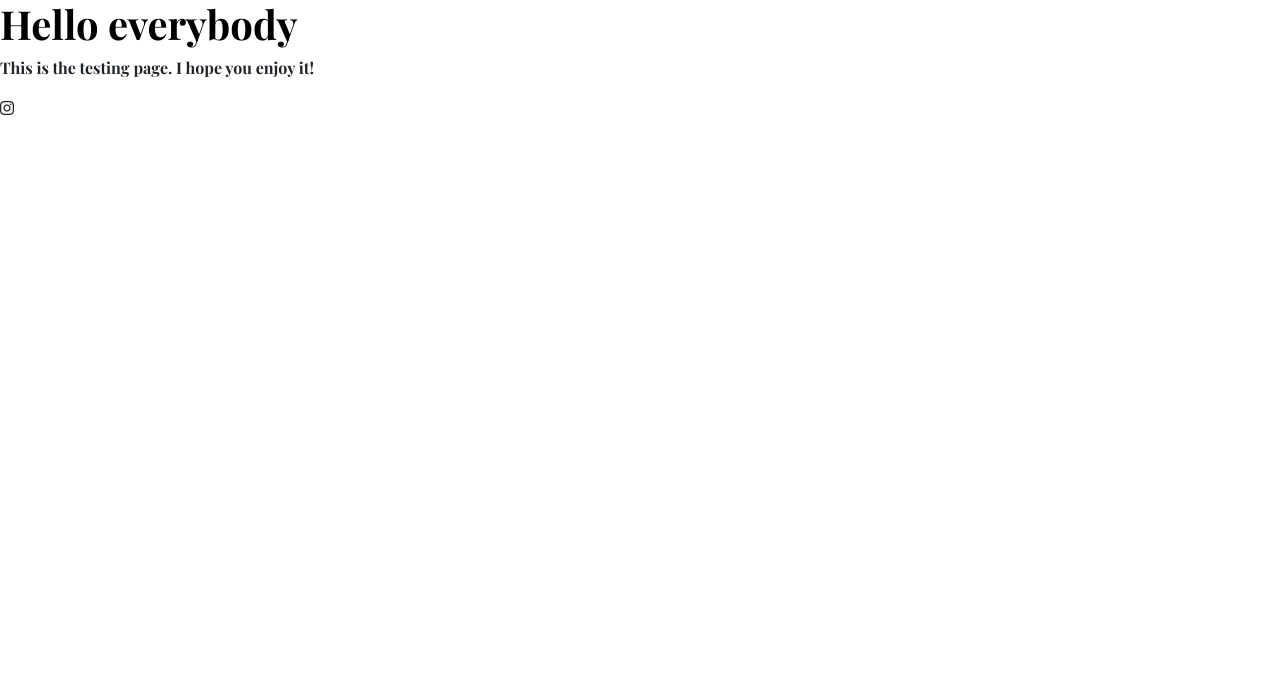
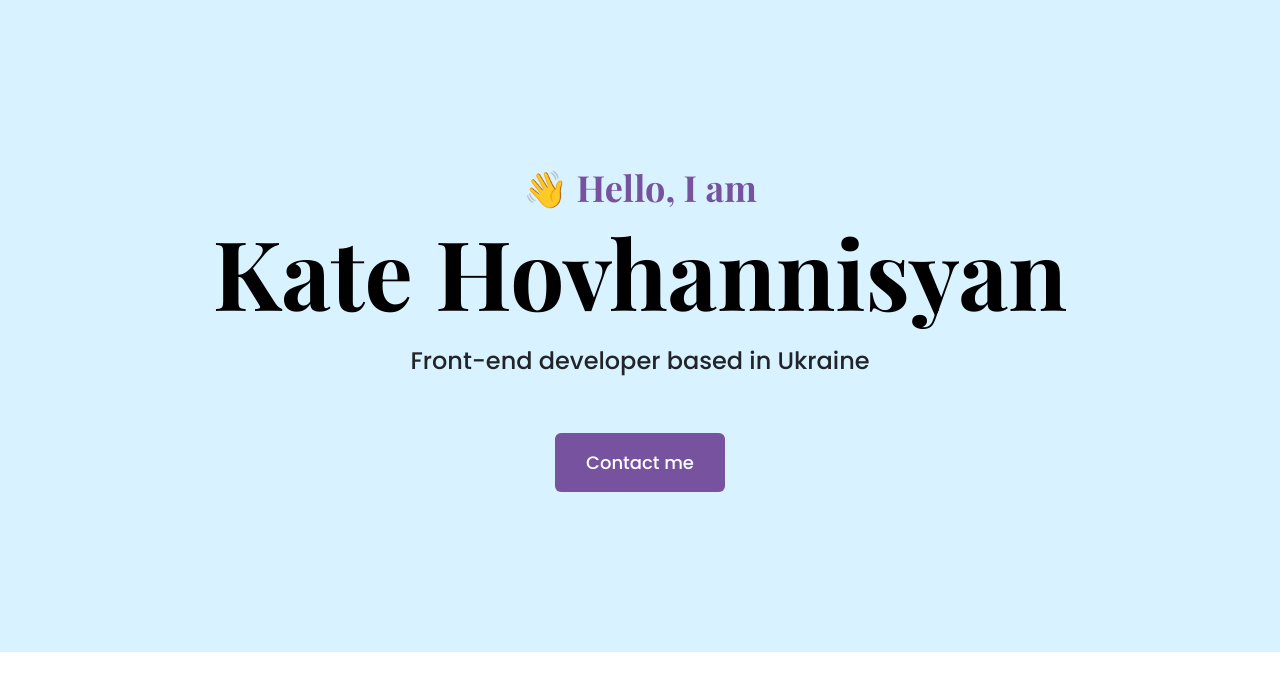
Before and after one commit to KateHov12/portfolio-project, a plain HTML site: page index.html in a window 1280 px wide. Drawn offline with nearby package versions, Linux system fonts and the light colour scheme.

Commit message:
Added CSS and HTML for the homepage

```diff
--- a/index.html
+++ b/index.html
@@ -14,10 +14,13 @@
    <title>Document</title>
 </head>
 <body>
-    <h1>Hello everybody</h1>
-    <p>
-        This is the testing page. I hope you enjoy it!
-    </p>
-    <i class="fa-brands fa-instagram"></i>
+    <div class="hero">
+        <p>👋 Hello, I am</p>
+        <h1>Kate Hovhannisyan</h1>
+        <h2 class="mb-5">Front-end developer based in Ukraine</h2>
+     <div>
+        <a href="#" class="btn btn-branding">Contact me</a>
+     </div>
+    </div>
 </body>
 </html>
--- a/styles/portfolio.css
+++ b/styles/portfolio.css
@@ -1,11 +1,52 @@
+:root{
+    --branding-color: #77529e;
+    --heading-font-family: 'Playfair Display', serif;
+    --default-font-family: "Poppins", sans-serif;
+    --secondary-color: #d9f2ff;
+}
+
+body {
+    font-family: var(--default-font-family);
+}
 
 h1 {
     color:black;
-    font-family: 'Playfair Display', serif;
+    font-family: var(--heading-font-family);
     font-weight: bold;
+    font-size: 96px;
 }
 
 p {
-    font-family: 'Playfair Display', serif;
+    font-family: var(--heading-font-family);
     font-weight: normal;
 }
+
+.hero {
+    background: var(--secondary-color);
+    text-align: center;
+    padding: 160px 20px;
+}
+
+.hero p {
+    font-family: var(--heading-font-family);
+    font-size: 36px;
+    font-weight: bold;
+    margin: 0;
+    color: #77529e;
+}
+
+.hero h2 {
+    font-family: var(--default-font-family);
+    font-weight: normal;
+    font-size: 24px;
+    line-height: 2;
+}
+
+.btn-branding {
+    background: var(--branding-color);
+    border-radius: 4;
+    color: white;
+    font-size: 18px;
+    line-height: 27px;
+    padding: 15px 30px;
+}
```
